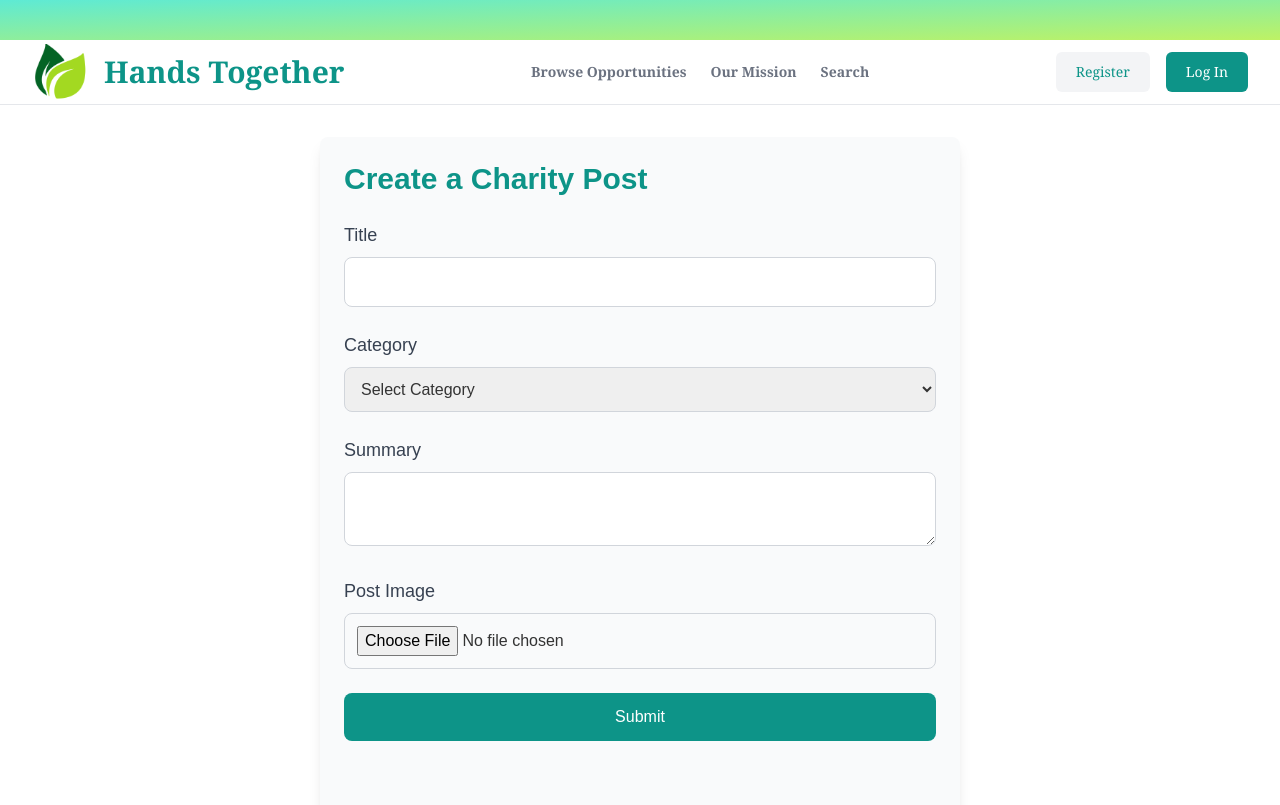
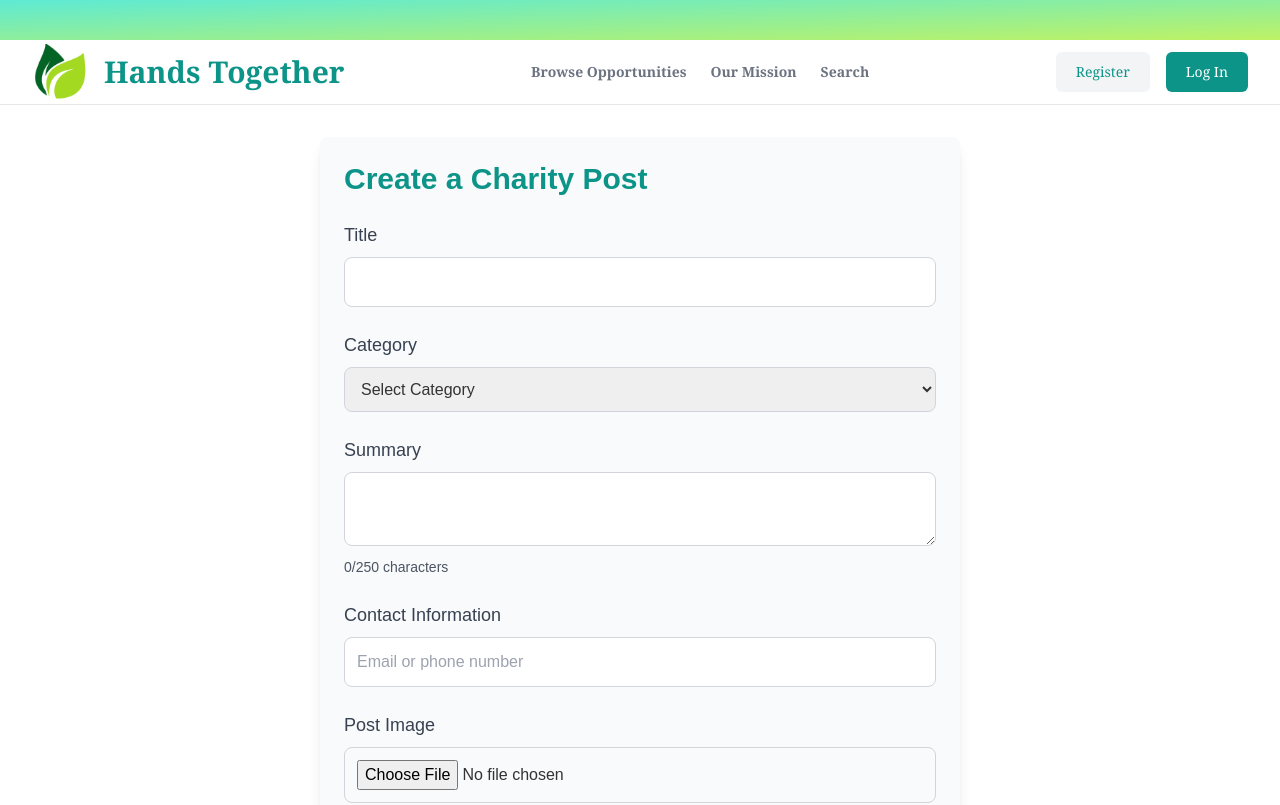
Before and after one commit to SethMarina77/Hands-Together-Charity-Platform, a React (Vite) app in the folder capstone-charity-platform/ReactClient/: page /make-post in a window 1280 px wide. Shown: the top 805 px of the page. Built offline with nearby package versions, Linux system fonts and the light colour scheme; no server answers.

Commit message:
Added character limit/bug fixes and contact Form input addition

```diff
--- a/capstone-charity-platform/ReactClient/src/pages/Browse.jsx
+++ b/capstone-charity-platform/ReactClient/src/pages/Browse.jsx
@@ -92,7 +92,13 @@ const Browse = () => {
                 <p className="text-gray-700 mb-2">
                   <strong>Category:</strong> {post.category}
                 </p>
-                <p className="text-gray-500">{post.summary}</p>
+
+                <p className="text-gray-500 mb-2 h-16 overflow-hidden break-words">
+                  {post.summary}
+                </p>
+                <p className="text-gray-700 mb-2">
+                  <strong>Contact:</strong> {post.contact}
+                </p>
 
                 {currentUserId === post.createdBy?.toString() && (
                   <button
--- a/capstone-charity-platform/ReactClient/src/pages/MakePost.jsx
+++ b/capstone-charity-platform/ReactClient/src/pages/MakePost.jsx
@@ -9,6 +9,7 @@ const MakePost = () => {
   const [title, setTitle] = useState("");
   const [category, setCategory] = useState("");
   const [summary, setSummary] = useState("");
+  const [contact, setContact] = useState("");
   const [image, setImage] = useState(null); // For storing the uploaded image
 
   const handleImageChange = (e) => {
@@ -21,45 +22,46 @@ const MakePost = () => {
   const handleSubmit = async (e) => {
     e.preventDefault();
 
-    // Check if the fields are filled
-    if (!title || !category || !summary) {
+    // Check if any inputs are missing
+    if (!title || !category || !summary || !contact) {
       toast.error("All fields are required!");
       return;
     }
 
-    // Prepare form data to send to backend
+    // setup form to be sent back to the server
     const formData = new FormData();
     formData.append("title", title);
     formData.append("category", category);
     formData.append("summary", summary);
+    formData.append("contact", contact); // Add contact to formData
 
-    // Only append the image if there is one
+    // Only append the image if there is one I've set a default image in the backend
     if (image) {
       formData.append("image", image);
     }
 
     try {
-      // Send a POST request to the backend with form data
-      const response = await axios.post("/upload-post-image", formData, {
-        headers: {
-          Authorization: `Bearer ${localStorage.getItem("token")}`, // If authentication is required
-          "Content-Type": "multipart/form-data", // Important to set for file uploads
-        },
-      });
+      const response = await axios.post(
+        `${import.meta.env.VITE_BACKEND_URL}/create`,
+        formData,
+        {
+          withCredentials: true, // For cookies
+          headers: {
+            "Content-Type": "multipart/form-data",
+          },
+        }
+      );
 
       // Success handling
       toast.success("Post created successfully!");
-      navigate("/browse"); // Go to the browse page after successful post creation
+      navigate("/browse");
     } catch (error) {
       console.error("Error posting charity:", error);
-
-      // Handle error from the backend
       const errorMessage =
         error.response?.data?.message || "Error creating charity post";
-      toast.error(errorMessage); // Show error message using toast
+      toast.error(errorMessage);
     }
   };
-
 
   return (
     <div className="h-screen container mx-auto mt-8 mb-8 p-6 bg-gray-50 rounded-lg shadow-lg w-1/2">
@@ -116,7 +118,29 @@ const MakePost = () => {
             id="summary"
             value={summary}
             onChange={(e) => setSummary(e.target.value)}
+            maxLength={250} // Set max length to 250 charz
             required
+            className="w-full p-3 border border-gray-300 rounded-lg focus:outline-none focus:ring-2 focus:ring-teal-500 focus:border-teal-500"
+          />
+          <p className="text-sm text-gray-600 mt-1">
+            {summary.length}/250 characters
+          </p>
+        </div>
+
+        <div>
+          <label
+            htmlFor="contact"
+            className="block text-lg font-medium text-gray-700 mb-2"
+          >
+            Contact Information
+          </label>
+          <input
+            type="text"
+            id="contact"
+            value={contact}
+            onChange={(e) => setContact(e.target.value)}
+            required
+            placeholder="Email or phone number"
             className="w-full p-3 border border-gray-300 rounded-lg focus:outline-none focus:ring-2 focus:ring-teal-500 focus:border-teal-500"
           />
         </div>
```
Also changed, not shown: 2 other files (tests, documents, lock files or other folders).
